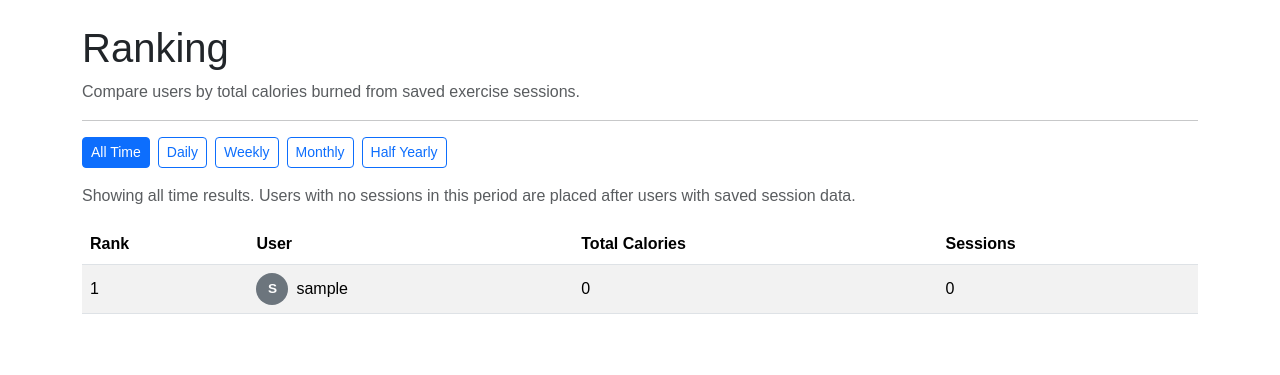
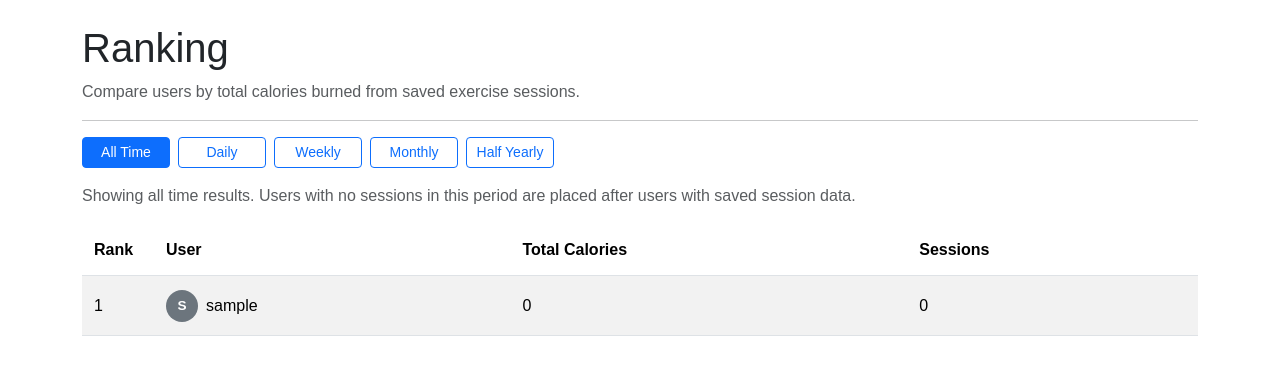
Before and after one commit to nhuntkn/CITS3403-Agile-Web-Development, a Flask app: page /ranking in a window 1280 px wide. Shown: the part 102-477 px from the top of the page. Run offline with Flask 3, Linux system fonts and the light colour scheme; the visitor is signed in with stand-in values (Sample User, id 1); data comes from the database, SQL or seed files in the repository; data that the repository does not hold is empty; some libraries are stand-ins or nearby versions.

Commit message:
Add ranking page specific styles

```diff
--- a/static/css/ranking.css
+++ b/static/css/ranking.css
@@ -1 +1,53 @@
-/* Ranking page specific styles can live here when needed. */
+/* Ranking page */
+
+.ranking-filter-bar {
+  align-items: center;
+}
+
+.ranking-filter-bar .btn {
+  min-width: 5.5rem;
+}
+
+.ranking-results-note {
+  margin-bottom: 1rem;
+}
+
+.ranking-table {
+  min-width: 680px;
+}
+
+.ranking-table th:first-child,
+.ranking-table td:first-child {
+  width: 72px;
+  white-space: nowrap;
+}
+
+.ranking-table th,
+.ranking-table td {
+  padding: 0.85rem 0.75rem;
+}
+
+.ranking-user {
+  display: flex;
+  align-items: center;
+  gap: 0.5rem;
+  min-width: 0;
+}
+
+.ranking-user span {
+  overflow-wrap: anywhere;
+}
+
+.ranking-empty-state {
+  margin-top: 0.5rem;
+}
+
+@media (max-width: 576px) {
+  .ranking-filter-bar .btn {
+    flex: 1 1 calc(50% - 0.5rem);
+  }
+
+  .ranking-table {
+    min-width: 620px;
+  }
+}
--- a/static/css/shared.css
+++ b/static/css/shared.css
@@ -279,7 +279,6 @@ body {
   font-weight: 700;
 }
 
-.ranking-user,
 .shared-user-line,
 .account-user-line {
   display: flex;
--- a/templates/ranking.html
+++ b/templates/ranking.html
@@ -17,7 +17,7 @@
             <p class="text-muted">Compare users by total calories burned from saved exercise sessions.</p>
             <hr>
 
-            <div class="d-flex flex-wrap gap-2 mb-3">
+            <div class="ranking-filter-bar d-flex flex-wrap gap-2 mb-3">
                 {% for value, option in period_options.items() %}
                     <a href="{{ url_for('ranking', period=value) }}"
                        class="btn btn-sm {{ 'btn-primary' if selected_period == value else 'btn-outline-primary' }}">
@@ -26,11 +26,11 @@
                 {% endfor %}
             </div>
 
-            <p class="text-muted">Showing {{ period_label|lower }} results. Users with no sessions in this period are placed after users with saved session data.</p>
+            <p class="ranking-results-note text-muted">Showing {{ period_label|lower }} results. Users with no sessions in this period are placed after users with saved session data.</p>
 
             {% if ranking_data %}
             <div class="table-responsive">
-                <table class="table table-striped align-middle">
+                <table class="table table-striped align-middle ranking-table">
                     <thead>
                         <tr>
                             <th>Rank</th>
@@ -61,7 +61,7 @@
                 </table>
             </div>
             {% else %}
-            <div class="alert alert-info mb-0">
+            <div class="alert alert-info ranking-empty-state mb-0">
                 No users have workout data yet.
             </div>
             {% endif %}
```
